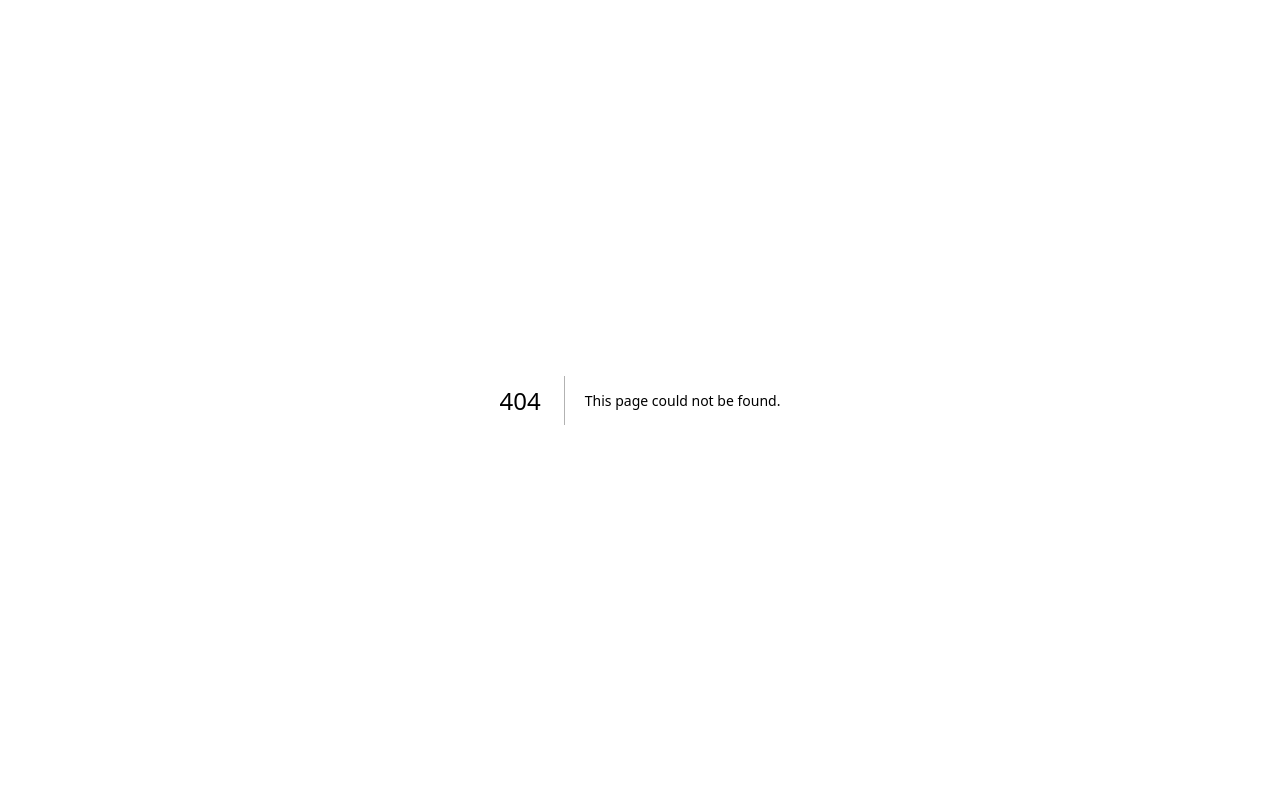
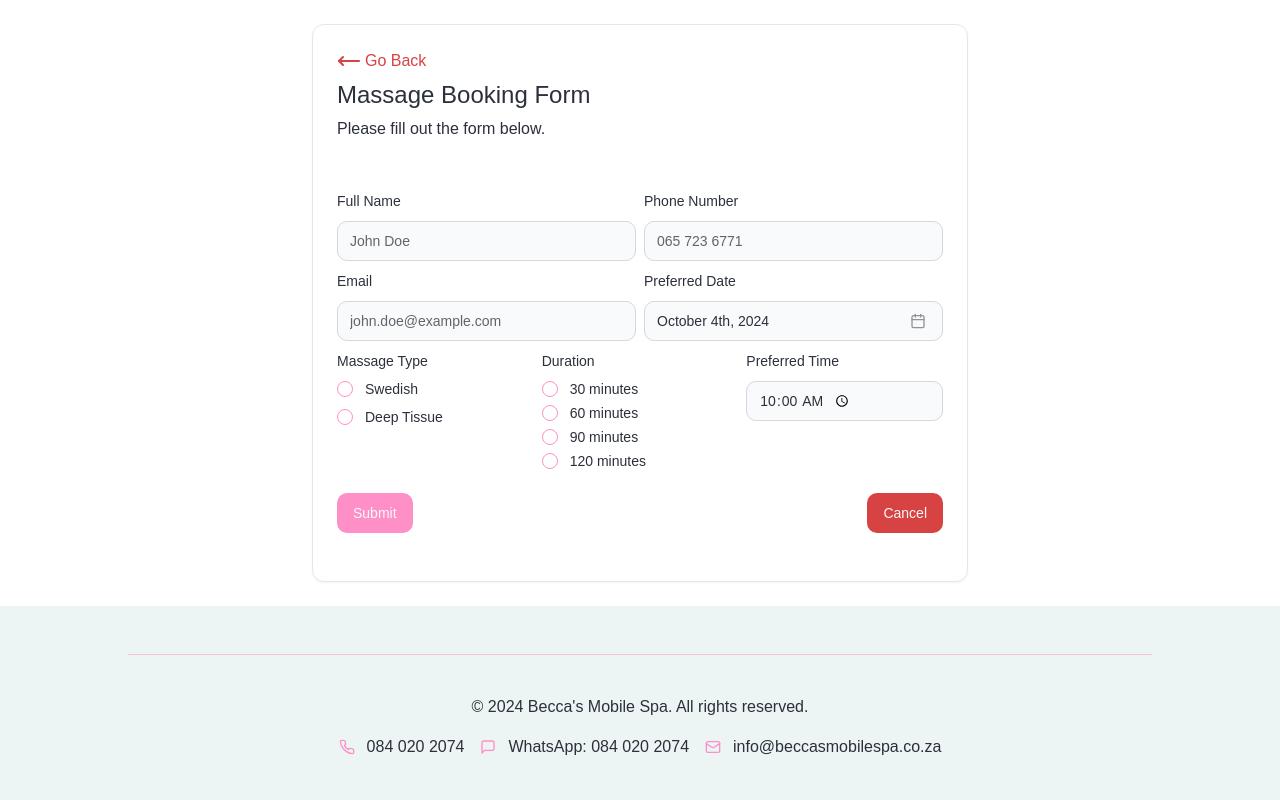
Before and after one commit to jchademwiri/beccas-mobile-spa-official-website, a Next.js app: page /book-an-appointment in a window 1280 px wide. Before the commit this address had no page. Shown: the top 800 px of the page. Built offline with nearby package versions, Linux system fonts and the light colour scheme.

Commit message:
Booking Form upadated

```diff
--- a/next.config.mjs
+++ b/next.config.mjs
@@ -1,4 +1,8 @@
 /** @type {import('next').NextConfig} */
-const nextConfig = {};
+const nextConfig = {
+    experimental: {
+        typedRoutes: true,
+      },
+};
 
 export default nextConfig;
--- a/package.json
+++ b/package.json
@@ -3,7 +3,7 @@
   "version": "0.1.0",
   "private": true,
   "scripts": {
-    "dev": "next dev --turbo",
+    "dev": "next dev",
     "build": "next build",
     "start": "next start",
     "lint": "next lint",
--- /dev/null
+++ b/src/app/book-an-appointment/page.tsx
@@ -0,0 +1,33 @@
+import { MassageBookingForm } from "@/components/forms";
+import { Button } from "@/components/ui/button";
+import {
+  Card,
+  CardContent,
+  CardFooter,
+  CardHeader,
+} from "@/components/ui/card";
+import { MoveLeft } from "lucide-react";
+import Link from "next/link";
+
+const BookAnAppointmentPage = () => {
+  return (
+    <section className="mx-auto max-w-2xl px-2 py-6">
+      <Card>
+        <CardHeader>
+          <Link href="/" className="flex items-center gap-1 text-destructive">
+            <MoveLeft className="" />
+            Go Back
+          </Link>
+          <h2 className="text-2xl">Massage Booking Form</h2>
+          <p>Please fill out the form below.</p>
+        </CardHeader>
+
+        <CardContent>
+          <MassageBookingForm />
+        </CardContent>
+      </Card>
+    </section>
+  );
+};
+
+export default BookAnAppointmentPage;
--- a/src/app/book/page.tsx
+++ /dev/null
@@ -1,21 +0,0 @@
-import { MassageBookingForm } from "@/components/forms";
-import { Card, CardContent, CardHeader } from "@/components/ui/card";
-
-const BookPage = () => {
-  return (
-    <section className="mx-auto max-w-2xl px-2 py-6">
-      <Card>
-        <CardHeader>
-          <h2 className="text-2xl">Massage Booking Form</h2>
-          <p>Please fill out the form below.</p>
-        </CardHeader>
-
-        <CardContent>
-          <MassageBookingForm />
-        </CardContent>
-      </Card>
-    </section>
-  );
-};
-
-export default BookPage;
--- a/src/components/Hero.tsx
+++ b/src/components/Hero.tsx
@@ -30,8 +30,11 @@ const Hero = () => {
             </Button>
             <Button variant={"destructive"} size={"lg"}>
               {/* <span className='mr-2'>L</span> */}
-              <Link href={whatsappLink} className="">
+              {/* <Link href={whatsappLink} className="">
                 Book Appointment
+              </Link> */}
+              <Link href="/book-an-appointment" className="">
+                Book An Appointment
               </Link>
             </Button>
           </div>
--- a/src/components/forms/MassageBookingForm.tsx
+++ b/src/components/forms/MassageBookingForm.tsx
@@ -28,6 +28,7 @@ import {
 import Spinner from "../Spinner";
 import { SendBookingEmail } from "@/app/actions/SendBookingEmail";
 import { toast } from "@/hooks/use-toast";
+import Link from "next/link";
 
 export function MassageBookingForm() {
   // 1. Define your form.
@@ -251,7 +252,7 @@ export function MassageBookingForm() {
               )}
             />
           </div>
-
+          <div className="flex justify-between">
             <Button
               type="submit"
               disabled={isSubmitting}
@@ -259,6 +260,10 @@ export function MassageBookingForm() {
             >
               Submit {isSubmitting && <Spinner />}
             </Button>
+            <Button variant={"destructive"} className="mt-4 w-full md:w-auto">
+              <Link href="/">Cancel</Link>
+            </Button>
+          </div>
         </section>
       </form>
     </Form>
```
Lines whose indentation alone changed are shown as unchanged.
